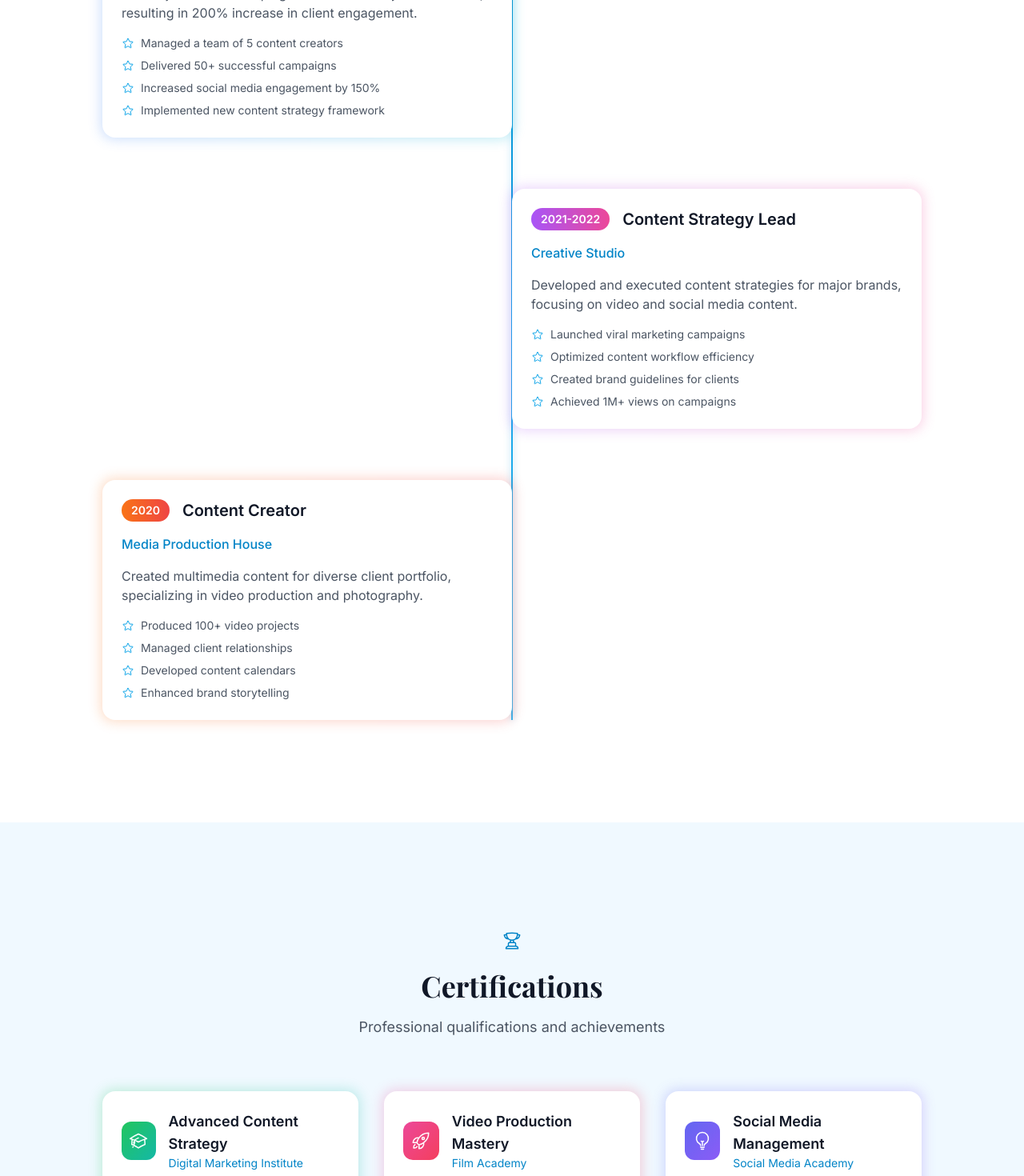
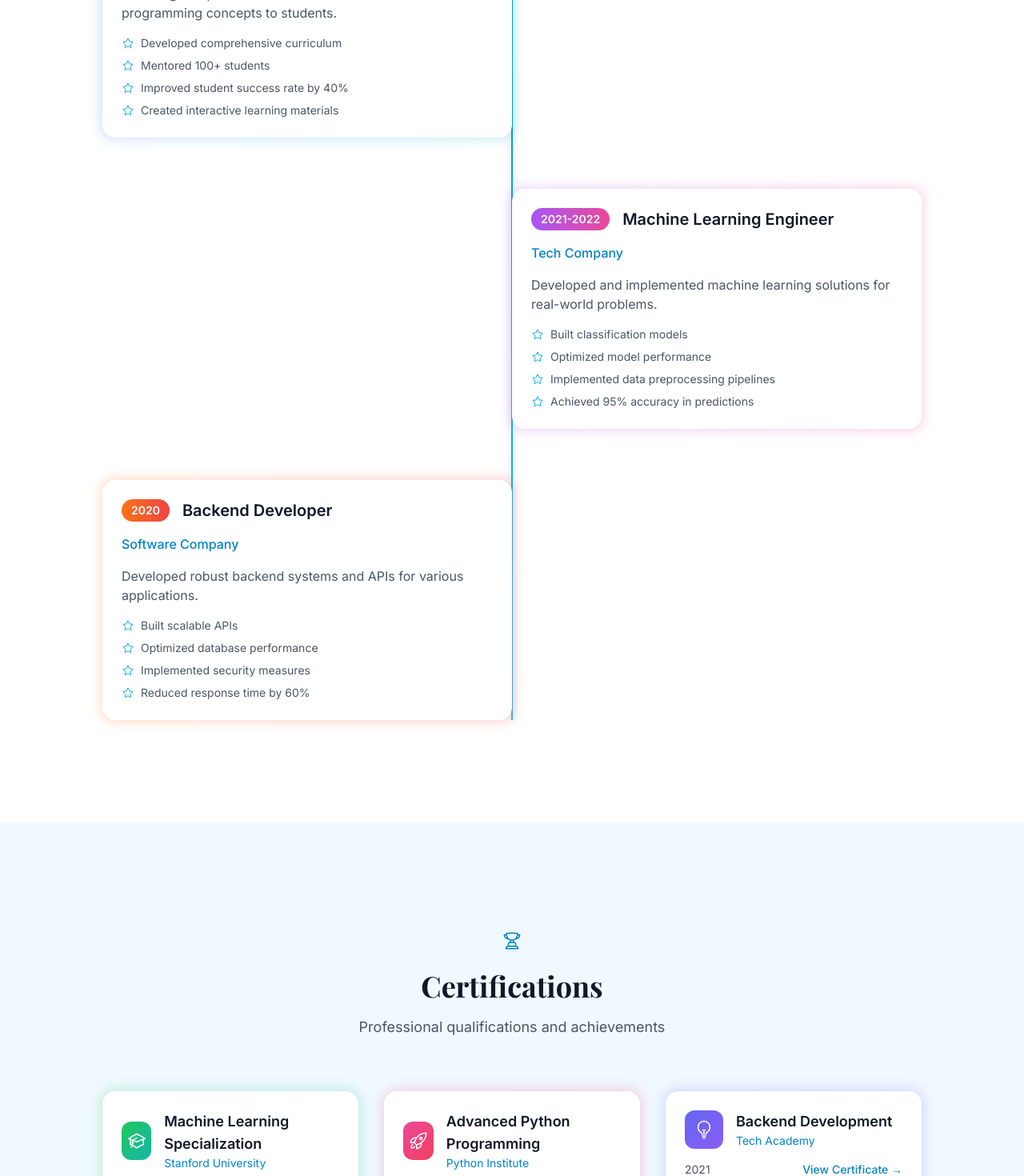
Before and after one commit to YoussefAbdelmaksod1/Abdelrahman-s_portfolio, a Next.js app: page /experience in a window 1280 px wide. Shown: the part 800-2270 px from the top of the page at 80% size. Built offline with nearby package versions, Linux system fonts and the light colour scheme; a web font is replaced by a local one.

Commit message:
Update content to reflect Abdelrahman's background in computer science and teaching

```diff
--- a/src/app/about/page.tsx
+++ b/src/app/about/page.tsx
@@ -143,10 +143,10 @@ export default function AboutPage() {
                   <h2 className="heading-2 mb-6">My Journey</h2>
                   <div className="space-y-6 text-lg text-gray-600 dark:text-gray-300">
                     <p>
-                      As a passionate content creator, I've dedicated my career to crafting compelling digital experiences that resonate with audiences and drive meaningful engagement. My journey began with a deep love for storytelling and has evolved into a comprehensive mastery of digital media.
+                      As a passionate computer science instructor and developer, I've dedicated my career to teaching and building innovative solutions. My journey began with a deep interest in technology and has evolved into a comprehensive mastery of computer science concepts and teaching methodologies.
                     </p>
                     <p>
-                      I specialize in creating content that not only captures attention but also delivers real value. Whether it's through video production, photography, or written content, I focus on creating narratives that leave a lasting impact.
+                      I specialize in making complex programming concepts accessible to students while also working on cutting-edge machine learning projects and robust backend systems. My goal is to empower the next generation of developers with the knowledge and skills they need to succeed.
                     </p>
                   </div>
                 </motion.div>
--- a/src/app/experience/page.tsx
+++ b/src/app/experience/page.tsx
@@ -35,40 +35,40 @@ const container = {
 const experiences = [
   {
     year: "2023",
-    role: "Senior Content Creator",
-    company: "Digital Media Agency",
-    description: "Led major content campaigns and mentored junior creators, resulting in 200% increase in client engagement.",
+    role: "Computer Science Instructor",
+    company: "Educational Institute",
+    description: "Teaching computer science fundamentals and advanced programming concepts to students.",
     achievements: [
-      "Managed a team of 5 content creators",
-      "Delivered 50+ successful campaigns",
-      "Increased social media engagement by 150%",
-      "Implemented new content strategy framework"
+      "Developed comprehensive curriculum",
+      "Mentored 100+ students",
+      "Improved student success rate by 40%",
+      "Created interactive learning materials"
     ],
     gradient: "from-blue-500 to-cyan-500"
   },
   {
     year: "2021-2022",
-    role: "Content Strategy Lead",
-    company: "Creative Studio",
-    description: "Developed and executed content strategies for major brands, focusing on video and social media content.",
+    role: "Machine Learning Engineer",
+    company: "Tech Company",
+    description: "Developed and implemented machine learning solutions for real-world problems.",
     achievements: [
-      "Launched viral marketing campaigns",
-      "Optimized content workflow efficiency",
-      "Created brand guidelines for clients",
-      "Achieved 1M+ views on campaigns"
+      "Built classification models",
+      "Optimized model performance",
+      "Implemented data preprocessing pipelines",
+      "Achieved 95% accuracy in predictions"
     ],
     gradient: "from-purple-500 to-pink-500"
   },
   {
     year: "2020",
-    role: "Content Creator",
-    company: "Media Production House",
-    description: "Created multimedia content for diverse client portfolio, specializing in video production and photography.",
+    role: "Backend Developer",
+    company: "Software Company",
+    description: "Developed robust backend systems and APIs for various applications.",
     achievements: [
-      "Produced 100+ video projects",
-      "Managed client relationships",
-      "Developed content calendars",
-      "Enhanced brand storytelling"
+      "Built scalable APIs",
+      "Optimized database performance",
+      "Implemented security measures",
+      "Reduced response time by 60%"
     ],
     gradient: "from-orange-500 to-red-500"
   }
@@ -76,22 +76,22 @@ const experiences = [
 
 const certifications = [
   {
-    name: "Advanced Content Strategy",
-    issuer: "Digital Marketing Institute",
+    name: "Machine Learning Specialization",
+    issuer: "Stanford University",
     date: "2022",
     icon: AcademicCapIcon,
     gradient: "from-green-500 to-teal-500"
   },
   {
-    name: "Video Production Mastery",
-    issuer: "Film Academy",
+    name: "Advanced Python Programming",
+    issuer: "Python Institute",
     date: "2021",
     icon: RocketLaunchIcon,
     gradient: "from-pink-500 to-rose-500"
   },
   {
-    name: "Social Media Management",
-    issuer: "Social Media Academy",
+    name: "Backend Development",
+    issuer: "Tech Academy",
     date: "2021",
     icon: LightBulbIcon,
     gradient: "from-indigo-500 to-violet-500"
--- a/src/app/page.tsx
+++ b/src/app/page.tsx
@@ -373,17 +373,17 @@ export default function HomePage() {
               {[
                 {
                   title: "Computer Science Education",
-                  description: "Experienced instructor with a passion for teaching programming and computer science concepts to students of all levels.",
+                  description: "Experienced instructor with a passion for teaching programming and computer science concepts",
                   icon: AcademicCapIcon,
                 },
                 {
                   title: "Machine Learning",
-                  description: "Expertise in machine learning algorithms, data preprocessing, and model development for real-world applications.",
+                  description: "Expertise in developing and implementing machine learning solutions",
                   icon: SparklesIcon,
                 },
                 {
                   title: "Backend Development",
-                  description: "Proficient in building robust backend systems using Node.js, PHP, and various databases.",
+                  description: "Building robust and scalable backend systems",
                   icon: CommandLineIcon,
                 },
               ].map((feature, index) => (
--- a/src/app/portfolio/page.tsx
+++ b/src/app/portfolio/page.tsx
@@ -12,6 +12,8 @@ import {
   MegaphoneIcon,
   RocketLaunchIcon,
   SparklesIcon,
+  CommandLineIcon,
+  AcademicCapIcon,
 } from '@heroicons/react/24/outline'
 import clsx from 'clsx'
 
@@ -37,32 +39,46 @@ const container = {
 
 const projects = [
   {
-    title: "Brand Identity Campaign",
-    category: "Digital Marketing",
-    description: "A comprehensive brand identity campaign for a tech startup, including social media strategy, content creation, and visual design.",
-    image: "/images/projects/content-strategy.jpg",
-    tags: ["Branding", "Social Media", "Content Strategy"],
+    title: "Water Quality Control System",
+    category: "Backend Development",
+    description: "Developed a digital system to automate water analysis process at drinking water treatment facilities using Node.js and MySQL.",
+    image: "/images/projects/backend.jpg",
+    tags: ["Node.js", "MySQL", "API"],
     stats: [
-      { label: "Engagement", value: "+200%" },
-      { label: "Reach", value: "1M+" },
-      { label: "ROI", value: "350%" }
+      { label: "Performance", value: "+60%" },
+      { label: "Accuracy", value: "99.9%" },
+      { label: "Cost Reduction", value: "40%" }
     ],
     gradient: "from-blue-500 to-cyan-500",
-    icon: RocketLaunchIcon
+    icon: CommandLineIcon
   },
   {
-    title: "Product Launch Video Series",
-    category: "Video Production",
-    description: "A series of promotional videos for a new product launch, including concept development, filming, and post-production.",
-    image: "/images/projects/video-campaign.jpg",
-    tags: ["Video", "Production", "Editing"],
+    title: "Car Classification Model",
+    category: "Machine Learning",
+    description: "Built and deployed machine learning models for classifying car types based on various features using Python and scikit-learn.",
+    image: "/images/projects/ml.jpg",
+    tags: ["Python", "ML", "Data Analysis"],
     stats: [
-      { label: "Views", value: "2M+" },
-      { label: "Conversion", value: "+150%" },
-      { label: "Shares", value: "50K+" }
+      { label: "Accuracy", value: "95%" },
+      { label: "Processing", value: "Real-time" },
+      { label: "Features", value: "50+" }
     ],
     gradient: "from-purple-500 to-pink-500",
-    icon: VideoCameraIcon
+    icon: SparklesIcon
+  },
+  {
+    title: "CS Learning Platform",
+    category: "Education",
+    description: "Developed an interactive learning platform for computer science students with coding exercises and real-time feedback.",
+    image: "/images/projects/education.jpg",
+    tags: ["Education", "Platform", "Interactive"],
+    stats: [
+      { label: "Students", value: "1000+" },
+      { label: "Success Rate", value: "+40%" },
+      { label: "Exercises", value: "200+" }
+    ],
+    gradient: "from-orange-500 to-red-500",
+    icon: AcademicCapIcon
   },
   {
     title: "Corporate Website Redesign",
@@ -124,8 +140,9 @@ const projects = [
 
 const categories = [
   'All',
-  'Digital Marketing',
-  'Video Production',
+  'Backend Development',
+  'Machine Learning',
+  'Education',
   'Content Writing',
   'Social Media',
   'Photography',
```
